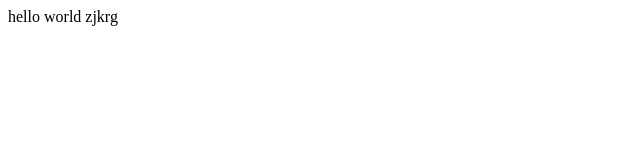
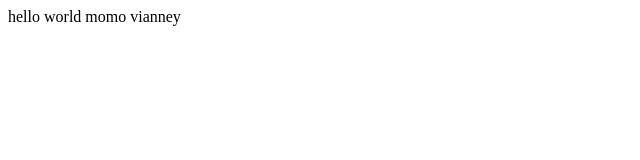
Before and after one commit to Momovianney24/git-test, a plain HTML site: page index.html in a window 1280 px wide. Shown: the full height of the page, 0-640 px from the left. Drawn offline with Linux system fonts and the light colour scheme.

Commit message:
seconde commit

```diff
--- a/index.html
+++ b/index.html
@@ -7,7 +7,7 @@
 
 </head>
 <body>
-    hello world zjkrg
+    hello world momo vianney
 </body>
 
 </html>
```
